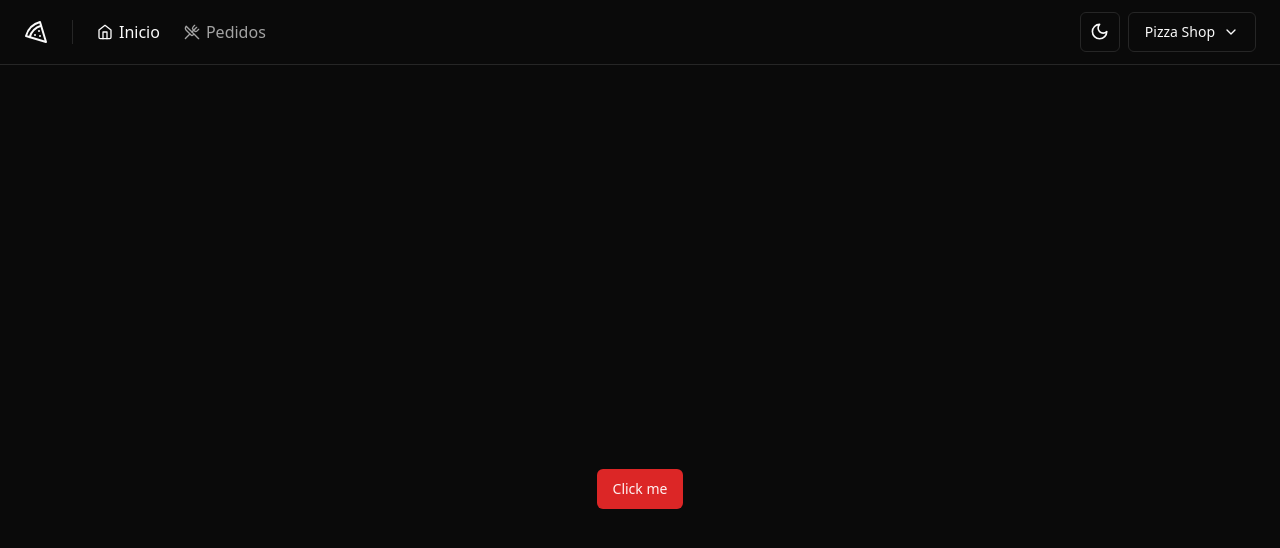
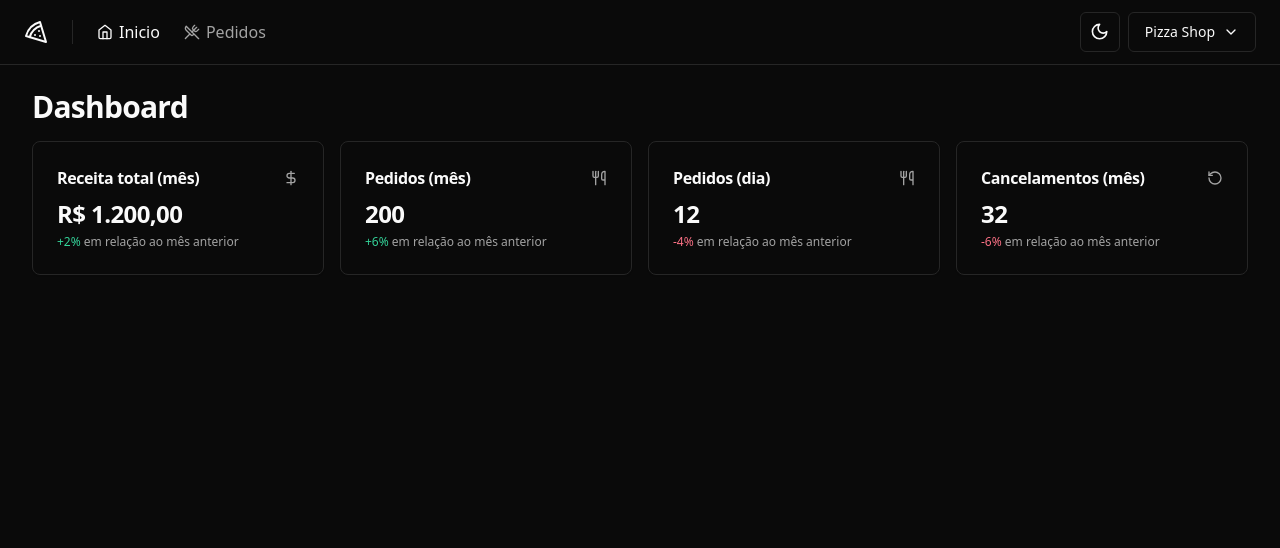
Before and after one commit to fernandodluccas/pizzashop-web, a React (Vite) app: page / in a window 1280 px wide. Shown: the top 548 px of the page. Built offline with nearby package versions, Linux system fonts and the light colour scheme.

Commit message:
feat: create Dashboard page

```diff
--- /dev/null
+++ b/src/components/ui/card.tsx
@@ -0,0 +1,79 @@
+import * as React from "react"
+
+import { cn } from "@/lib/utils"
+
+const Card = React.forwardRef<
+  HTMLDivElement,
+  React.HTMLAttributes<HTMLDivElement>
+>(({ className, ...props }, ref) => (
+  <div
+    ref={ref}
+    className={cn(
+      "rounded-lg border bg-card text-card-foreground shadow-sm",
+      className
+    )}
+    {...props}
+  />
+))
+Card.displayName = "Card"
+
+const CardHeader = React.forwardRef<
+  HTMLDivElement,
+  React.HTMLAttributes<HTMLDivElement>
+>(({ className, ...props }, ref) => (
+  <div
+    ref={ref}
+    className={cn("flex flex-col space-y-1.5 p-6", className)}
+    {...props}
+  />
+))
+CardHeader.displayName = "CardHeader"
+
+const CardTitle = React.forwardRef<
+  HTMLParagraphElement,
+  React.HTMLAttributes<HTMLHeadingElement>
+>(({ className, ...props }, ref) => (
+  <h3
+    ref={ref}
+    className={cn(
+      "text-2xl font-semibold leading-none tracking-tight",
+      className
+    )}
+    {...props}
+  />
+))
+CardTitle.displayName = "CardTitle"
+
+const CardDescription = React.forwardRef<
+  HTMLParagraphElement,
+  React.HTMLAttributes<HTMLParagraphElement>
+>(({ className, ...props }, ref) => (
+  <p
+    ref={ref}
+    className={cn("text-sm text-muted-foreground", className)}
+    {...props}
+  />
+))
+CardDescription.displayName = "CardDescription"
+
+const CardContent = React.forwardRef<
+  HTMLDivElement,
+  React.HTMLAttributes<HTMLDivElement>
+>(({ className, ...props }, ref) => (
+  <div ref={ref} className={cn("p-6 pt-0", className)} {...props} />
+))
+CardContent.displayName = "CardContent"
+
+const CardFooter = React.forwardRef<
+  HTMLDivElement,
+  React.HTMLAttributes<HTMLDivElement>
+>(({ className, ...props }, ref) => (
+  <div
+    ref={ref}
+    className={cn("flex items-center p-6 pt-0", className)}
+    {...props}
+  />
+))
+CardFooter.displayName = "CardFooter"
+
+export { Card, CardHeader, CardFooter, CardTitle, CardDescription, CardContent }
--- a/src/pages/app/dashboard.tsx
+++ /dev/null
@@ -1,12 +0,0 @@
-import { Helmet } from 'react-helmet-async'
-
-import { Button } from '@/components/ui/button'
-
-export function Dashboard() {
-  return (
-    <div className="flex h-screen items-center justify-center">
-      <Helmet title="Dashboard" />
-      <Button>Click me</Button>
-    </div>
-  )
-}
--- /dev/null
+++ b/src/pages/app/dashboard/dashboard.tsx
@@ -0,0 +1,26 @@
+import { DollarSign } from 'lucide-react'
+import { Helmet } from 'react-helmet-async'
+
+import { Card, CardContent, CardHeader, CardTitle } from '@/components/ui/card'
+
+import { DayOrdersAmountCard } from './day-orders-amount-card'
+import { MonthCanceledOrdersAmountCard } from './month-canceled-orders-amount-card'
+import { MonthOrdersAmountCard } from './month-orders-amount-card'
+import { MonthRevenueCard } from './month-revenue-card'
+
+export function Dashboard() {
+  return (
+    <>
+      <Helmet title="Dashboard" />
+      <div className="flex flex-col gap-4">
+        <h1 className="text-3xl font-bold tracking-tight">Dashboard</h1>
+        <div className="grid grid-cols-4 gap-4">
+          <MonthRevenueCard />
+          <MonthOrdersAmountCard />
+          <DayOrdersAmountCard />
+          <MonthCanceledOrdersAmountCard />
+        </div>
+      </div>
+    </>
+  )
+}
--- /dev/null
+++ b/src/pages/app/dashboard/day-orders-amount-card.tsx
@@ -0,0 +1,21 @@
+import { Utensils } from 'lucide-react'
+
+import { Card, CardContent, CardHeader, CardTitle } from '@/components/ui/card'
+
+export function DayOrdersAmountCard() {
+  return (
+    <Card>
+      <CardHeader className="flex-row items-center justify-between space-y-0 pb-2">
+        <CardTitle className="text-base font-semibold">Pedidos (dia)</CardTitle>
+        <Utensils className="h-4 w-4 text-muted-foreground" />
+      </CardHeader>
+      <CardContent className="space-y-1">
+        <span className="text-2xl font-bold tracking-tight">12</span>
+        <p className="text-xs text-muted-foreground">
+          <span className="text-rose-500 dark:text-rose-400">-4%</span> em
+          relação ao mês anterior
+        </p>
+      </CardContent>
+    </Card>
+  )
+}
--- /dev/null
+++ b/src/pages/app/dashboard/month-canceled-orders-amount-card.tsx
@@ -0,0 +1,23 @@
+import { RotateCcw } from 'lucide-react'
+
+import { Card, CardContent, CardHeader, CardTitle } from '@/components/ui/card'
+
+export function MonthCanceledOrdersAmountCard() {
+  return (
+    <Card>
+      <CardHeader className="flex-row items-center justify-between space-y-0 pb-2">
+        <CardTitle className="text-base font-semibold">
+          Cancelamentos (mês)
+        </CardTitle>
+        <RotateCcw className="h-4 w-4 text-muted-foreground" />
+      </CardHeader>
+      <CardContent className="space-y-1">
+        <span className="text-2xl font-bold tracking-tight">32</span>
+        <p className="text-xs text-muted-foreground">
+          <span className="text-rose-500 dark:text-rose-400">-6%</span> em
+          relação ao mês anterior
+        </p>
+      </CardContent>
+    </Card>
+  )
+}
--- /dev/null
+++ b/src/pages/app/dashboard/month-orders-amount-card.tsx
@@ -0,0 +1,21 @@
+import { Utensils } from 'lucide-react'
+
+import { Card, CardContent, CardHeader, CardTitle } from '@/components/ui/card'
+
+export function MonthOrdersAmountCard() {
+  return (
+    <Card>
+      <CardHeader className="flex-row items-center justify-between space-y-0 pb-2">
+        <CardTitle className="text-base font-semibold">Pedidos (mês)</CardTitle>
+        <Utensils className="h-4 w-4 text-muted-foreground" />
+      </CardHeader>
+      <CardContent className="space-y-1">
+        <span className="text-2xl font-bold tracking-tight">200</span>
+        <p className="text-xs text-muted-foreground">
+          <span className="text-emerald-500 dark:text-emerald-400">+6%</span> em
+          relação ao mês anterior
+        </p>
+      </CardContent>
+    </Card>
+  )
+}
--- /dev/null
+++ b/src/pages/app/dashboard/month-revenue-card.tsx
@@ -0,0 +1,23 @@
+import { DollarSign } from 'lucide-react'
+
+import { Card, CardContent, CardHeader, CardTitle } from '@/components/ui/card'
+
+export function MonthRevenueCard() {
+  return (
+    <Card>
+      <CardHeader className="flex-row items-center justify-between space-y-0 pb-2">
+        <CardTitle className="text-base font-semibold">
+          Receita total (mês)
+        </CardTitle>
+        <DollarSign className="h-4 w-4 text-muted-foreground" />
+      </CardHeader>
+      <CardContent className="space-y-1">
+        <span className="text-2xl font-bold tracking-tight">R$ 1.200,00</span>
+        <p className="text-xs text-muted-foreground">
+          <span className="text-emerald-500 dark:text-emerald-400">+2%</span> em
+          relação ao mês anterior
+        </p>
+      </CardContent>
+    </Card>
+  )
+}
--- a/src/routes.tsx
+++ b/src/routes.tsx
@@ -2,7 +2,7 @@ import { createBrowserRouter } from 'react-router-dom'
 
 import { AppLayout } from './pages/_layouts/app'
 import { AuthLayout } from './pages/_layouts/auth'
-import { Dashboard } from './pages/app/dashboard'
+import { Dashboard } from './pages/app/dashboard/dashboard'
 import { Orders } from './pages/app/orders/orders'
 import { SignIn } from './pages/auth/sign-in'
 import { SignUp } from './pages/auth/sign-up'
```
